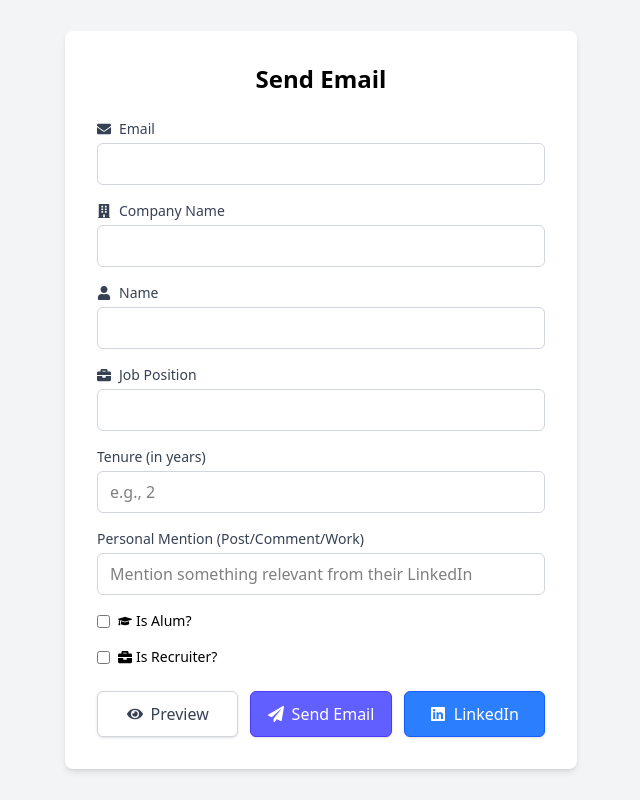
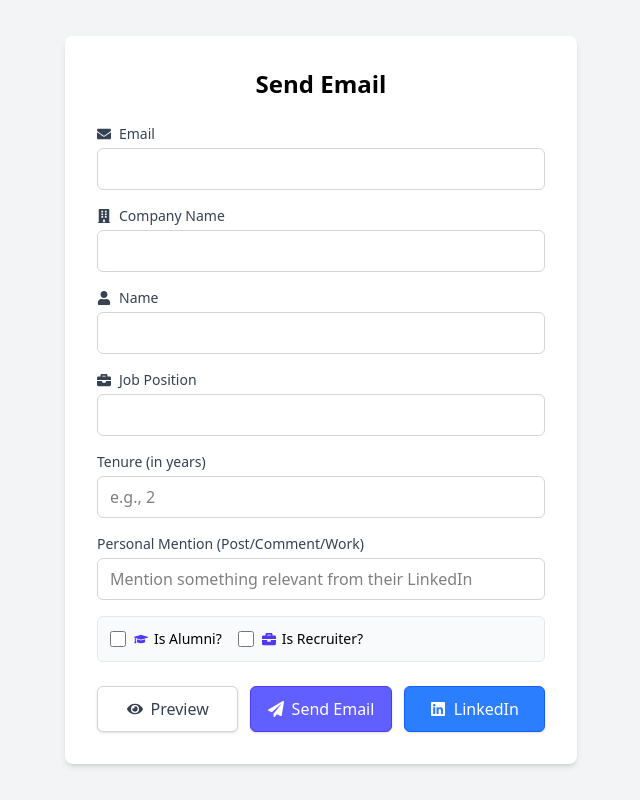
Before and after one commit to JeetDSharma/job_application_helper, a Next.js app: page / in a window 1280 px wide. Shown: the whole page, without its empty margins (319-959 px from the left). Built offline with nearby package versions, Linux system fonts and the light colour scheme.

Commit message:
improved checkbox styling

```diff
--- a/app/page.tsx
+++ b/app/page.tsx
@@ -310,18 +310,20 @@ export default function Home() {
               />
             </div>
 
+            <div className="flex flex-col sm:flex-row gap-4 p-3 bg-gray-50 rounded-md border border-gray-200">
               <div className="flex items-center gap-2">
                 <input
                   type="checkbox"
                   id="isAlum"
                   checked={emailForm.isAlum}
                   onChange={handleChange}
+                  className="w-4 h-4 text-indigo-600 border-gray-300 rounded focus:ring-indigo-500"
                 />
                 <label
                   htmlFor="isAlum"
-                className="text-sm flex items-center gap-1"
+                  className="text-sm font-medium flex items-center gap-1.5 cursor-pointer"
                 >
-                <FaGraduationCap /> Is Alum?
+                  <FaGraduationCap className="text-indigo-600" /> Is Alumni?
                 </label>
               </div>
 
@@ -331,13 +333,15 @@ export default function Home() {
                   id="isRecruiter"
                   checked={emailForm.isRecruiter}
                   onChange={handleChange}
+                  className="w-4 h-4 text-indigo-600 border-gray-300 rounded focus:ring-indigo-500"
                 />
                 <label
                   htmlFor="isRecruiter"
-                className="text-sm flex items-center gap-1"
+                  className="text-sm font-medium flex items-center gap-1.5 cursor-pointer"
                 >
-                <FaBriefcase /> Is Recruiter?
+                  <FaBriefcase className="text-indigo-600" /> Is Recruiter?
                 </label>
+              </div>
             </div>
 
             <div className="flex flex-col sm:flex-row gap-3 mt-2">
```
Lines whose indentation alone changed are shown as unchanged.
